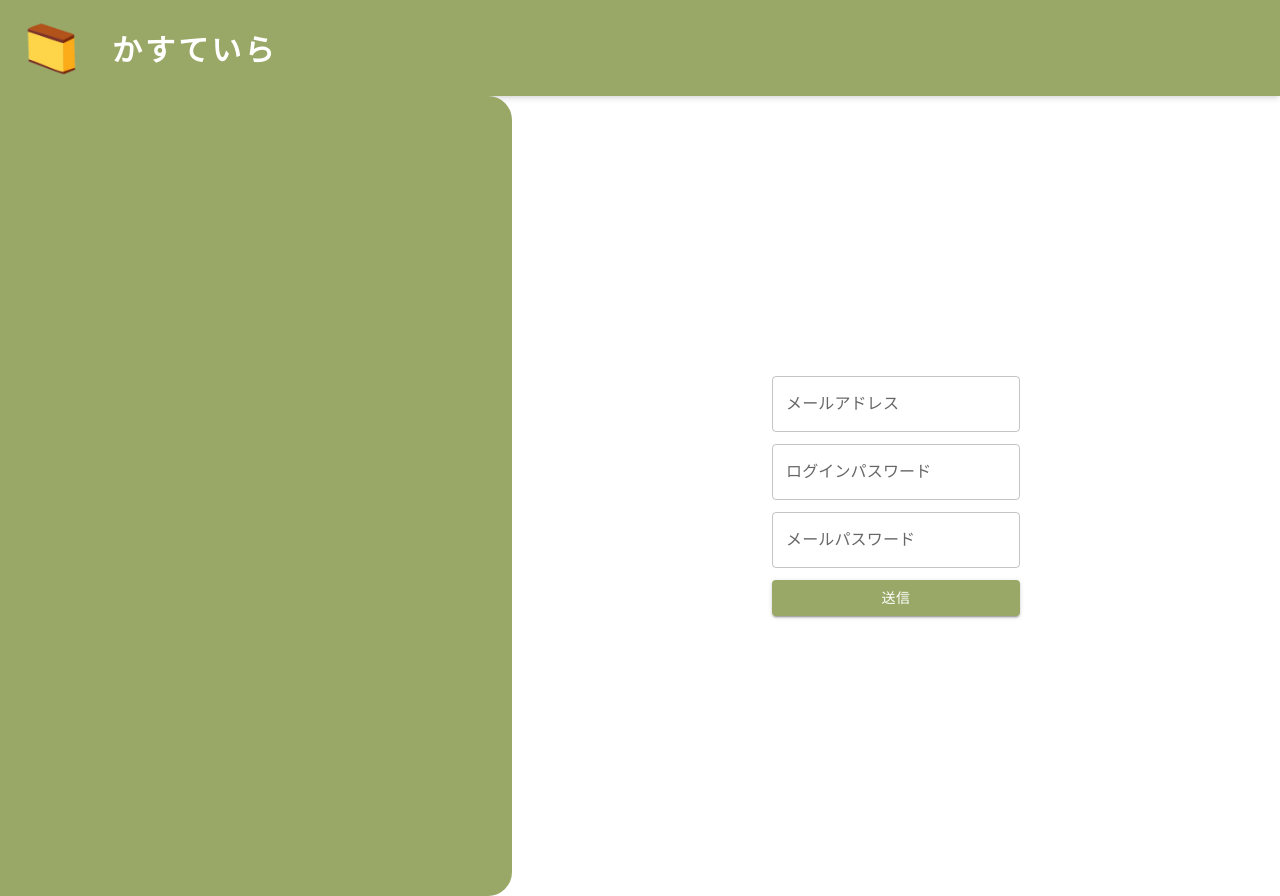
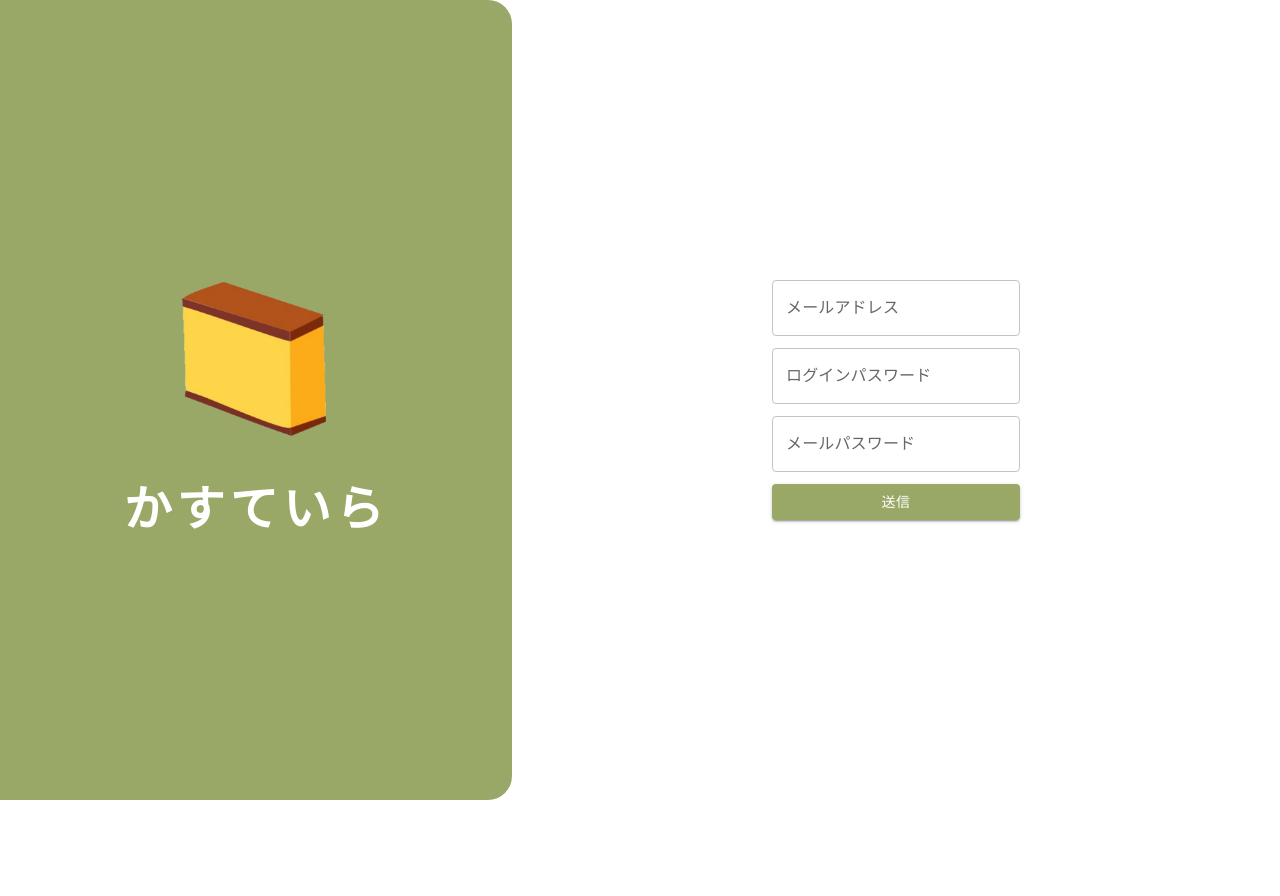
Before and after one commit to prapro-ou/castella-frontend, a Next.js app: page /register in a window 1280 px wide. After the commit the page ends 800 px from the top, so only its background shows below. Built offline with nearby package versions, Linux system fonts and the light colour scheme; a web font is replaced by a local one.

Commit message:
[fix] Headerを消してみて配置と大きさを調整

```diff
--- a/app/layout.js
+++ b/app/layout.js
@@ -14,7 +14,7 @@ export default function RootLayout({ children }) {
   return (
     <html lang='en'>
       <body className={inter.className + " overflow-hidden"}>
-        <Header />
+        {/* <Header /> */}
         {children}
       </body>
     </html>
--- a/app/register/page.js
+++ b/app/register/page.js
@@ -1,11 +1,13 @@
 "use client";
 
 import React from "react";
+import Image from "next/image";
 import postLoginRequest from "@/features/auth/data/PostLoginRequest";
 import PostRegisterRequest from "@/features/auth/data/PostRegisterRequest";
 import { Button, TextField, ThemeProvider, createTheme } from "@mui/material";
 import { useState } from "react";
 import { useRouter } from "next/navigation";
+import icon from "@/public/icon/castella/icon.png";
 
 export default function Register() {
   const router = useRouter();
@@ -26,7 +28,20 @@ export default function Register() {
     <main>
       <ThemeProvider theme={theme}>
         <div className="flex">
-          <div className="h-screen w-2/3 items-center rounded-r-3xl bg-primary"></div>
+          <div className="grid h-screen w-2/3 items-center justify-center rounded-r-3xl bg-primary">
+            <div>
+              <Image
+                className="m-auto"
+                src={icon}
+                width={170}
+                height={170}
+                alt="icon"
+              />
+              <div className="mt-10 font-zenkaku text-5xl font-bold tracking-widest text-white">
+                かすていら
+              </div>
+            </div>
+          </div>
           <div className="grid h-screen w-full items-center justify-center">
             <div className="grid h-fit w-fit space-y-3">
               <TextField
```
Also changed, not shown: .prettierrc.config.js.
